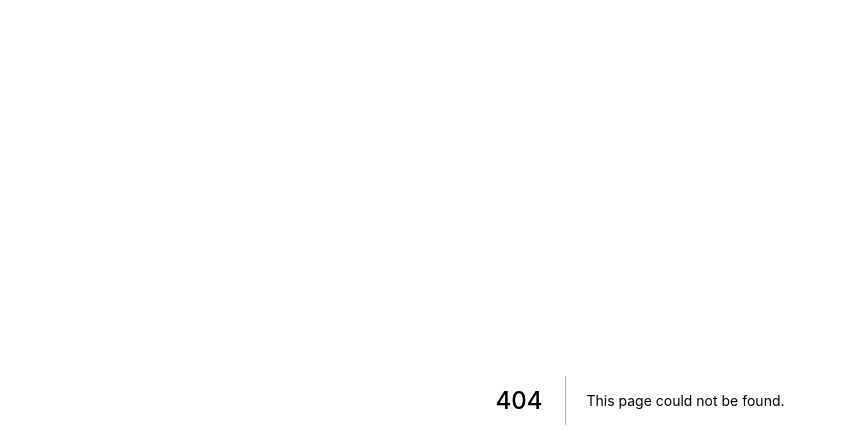
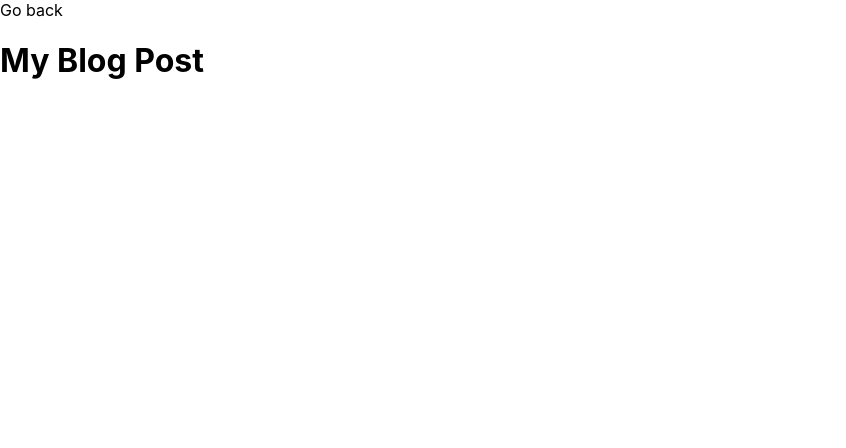
Before and after one commit to Nikila99gimhan/gost-cms, a Next.js app: page /post/1 in a window 1280 px wide. Before the commit this address had no page. Shown: the top 448 px of the page, without its empty margins (0-846 px from the left). Built offline with nearby package versions, Linux system fonts and the light colour scheme.

Commit message:
created slug dynemic url

```diff
--- /dev/null
+++ b/pages/post/[slug].tsx
@@ -0,0 +1,16 @@
+import Link from "next/link"
+
+
+
+const Post: React.FC= props => {
+    return (
+        <div>
+            <Link href="/">
+               <a>Go back</a>
+            </Link>
+            <h1>My Blog Post </h1>
+        </div>
+    )
+
+}
+export default Post
```
